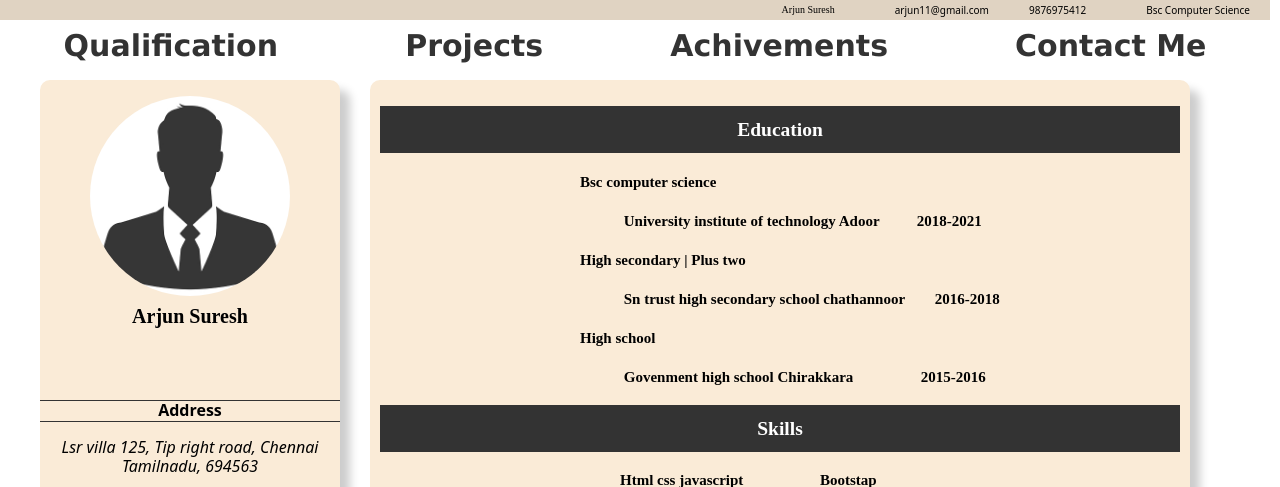
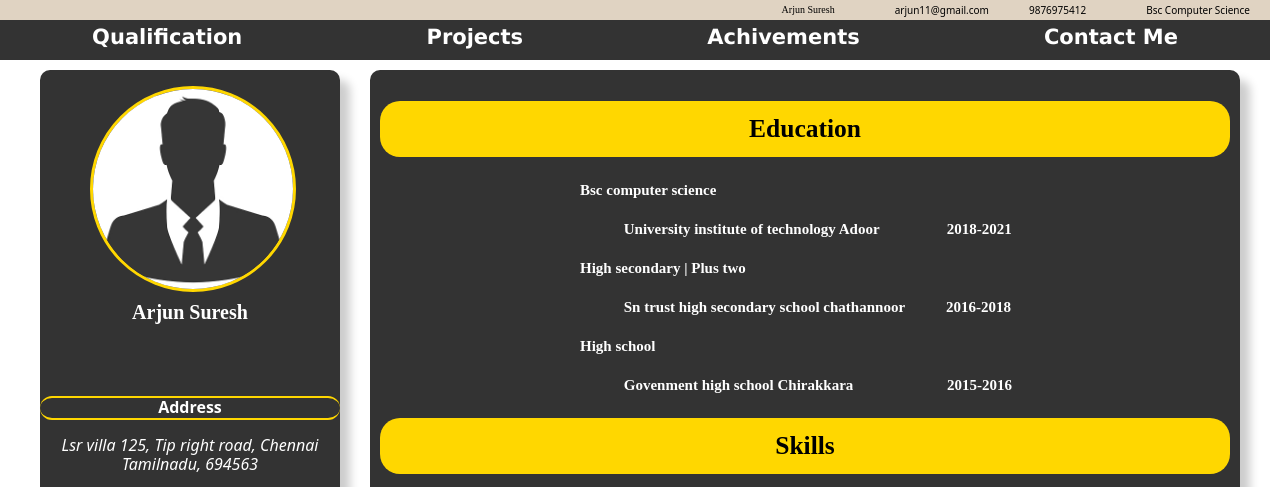
Before and after one commit to ArjunSuresh0011/Dummy-portfolio, a plain HTML site: page index.html in a window 1280 px wide. Shown: the top 487 px of the page. Drawn offline with Linux system fonts and the light colour scheme.

Commit message:
finished styling section

```diff
--- a/css/style.css
+++ b/css/style.css
@@ -1,10 +1,11 @@
 body{
     padding: 0;
     margin: 0;
+    color: #fff;
 }
 
 .card{
-    background-color: antiquewhite;
+    background-color: #333;
     border-radius: 10px;
     box-shadow: 10px 10px 10px rgba(0, 0, 0, 0.2);
     line-height: 1.4;
@@ -32,6 +33,7 @@ body{
     width: 1270px;
     height: 20px;
     background-color:rgb(224, 211, 194);
+    color: black;
 }
 .header{
     display: flex;
@@ -55,20 +57,20 @@ body{
 
 a{
     text-decoration: none;
-    color: #333;
-    font-size: 20px;
+    color: #fff;
+    font-size: 14px;
     font-family:'Lucida Sans', 'Lucida Sans Regular', 'Lucida Grande', 'Lucida Sans Unicode', Geneva, Verdana, sans-serif
 }
 
 .menu{
-    height: 50px;
-    background-color: #fff;
+    height: 40px;
+    background-color: #333;
 }
 nav{
     display: flex;
     justify-content: space-around;
     align-items: center;
-    line-height: 1.2px;
+    line-height: .88px;
 }
 
 /*section*/
@@ -81,6 +83,9 @@ nav{
     padding: auto;
     margin: auto;
 }
+
+/*left*/
+
 .left-card{
     width:300px;
     height: 700px;
@@ -91,6 +96,7 @@ figure img{
     width: 200px;
     border-radius: 50%;
     margin-left: 10px;
+    border:3px solid #FFD700;
 }
 figcaption{
     font-size: 20px;
@@ -105,8 +111,9 @@ figcaption{
 }
 .left-card h2{
     font-size: 16px;
-    border-bottom: 1px solid #333;
-    border-top: 1px solid #333;
+    border-bottom: 2px solid #FFD700;
+    border-top: 2px solid #FFD700;
+    border-radius: 20px;
 }
 
 .social i{
@@ -126,11 +133,11 @@ ul{
 }
 
 .right-card{
-    width: 800px;
-    height: 700px;
+    width: 850px;
+    height: 680px;
     margin-top: 10px;
     margin-left: 10px;
-    font-size: 13px;
+    font-size: 17px;
     padding: 10px;
 }
 .right-card .grid{
@@ -141,8 +148,9 @@ ul{
     text-align: center;
     padding-top: 10px;
     padding-bottom: 10px;
-    background-color: #333;
-    color: #fff;
+    background-color:#FFD700;
+    border-radius: 20px;
+    color: black;
 }
 .right-card .list{
     margin-left: 200px;
```
Also changed, not shown: index.html (+3 -3 lines).
